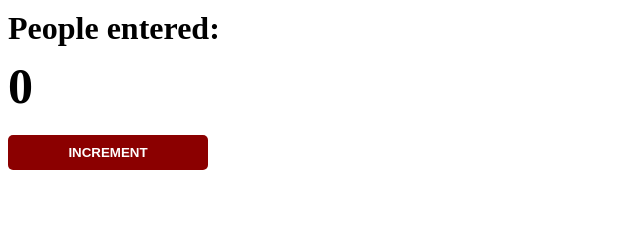
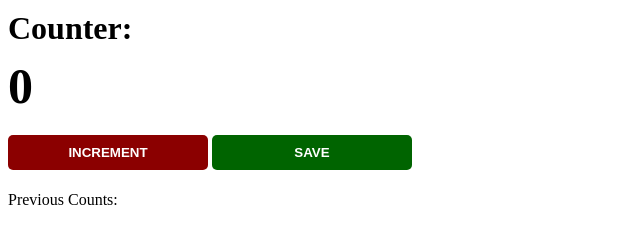
Before and after one commit to WTang000/Counter-App, a plain HTML site: page index.html in a window 1280 px wide. Shown: the whole page, without its empty margins (0-640 px from the left). Drawn offline with Linux system fonts and the light colour scheme.

Commit message:
added save counter

```diff
--- a/index.html
+++ b/index.html
@@ -3,11 +3,11 @@
         <link rel="stylesheet" href="index.css">
     </head>
     <body>
-        <h1>People entered:</h1>
+        <h1>Counter:</h1>
         <h2 id="count-el">0</h2>
         <button id="increment-btn" onclick="increment()">INCREMENT</button>
-        <!-- 2. Create a SAVE button.
-        Set the id to "save-btn" and call the save() function when it's clicked -->
+        <button id="save-btn" onclick="save()">SAVE</button>
+        <p id="save-el">Previous Counts: </p>
         <script src="index.js"></script>
     </body>
 </html>
--- a/index.js
+++ b/index.js
@@ -1,7 +1,14 @@
 let countEl = document.getElementById("count-el")
+let saveEl = document.getElementById("save-el")
 let count = 0
 
 function increment() {
-    count = count + 1
+    count += 1
     countEl.innerText = count
 }
+
+function save(){
+    let saved = count + " - "
+    saveEl.innerText += saved
+    console.log(count)
+}
```
